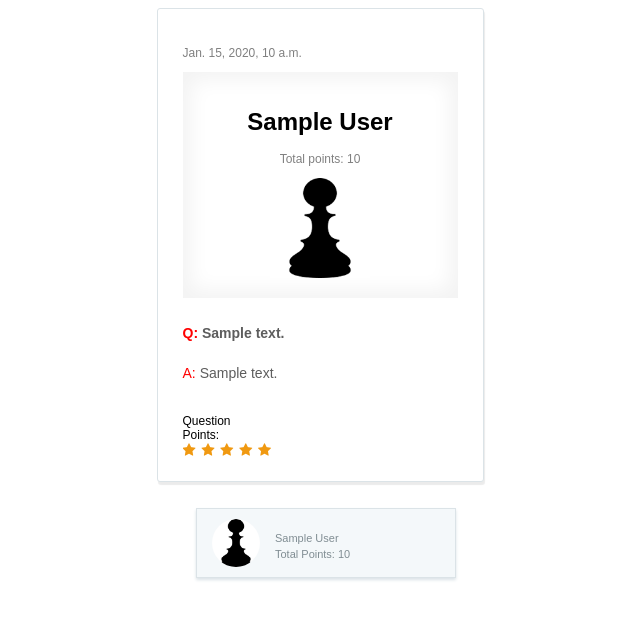
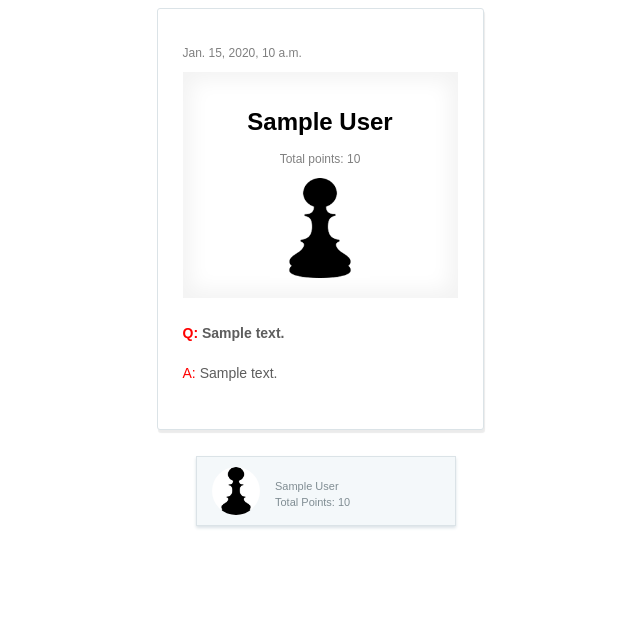
Before and after one commit to aelbarbary/tamkeen, a Django app: page /questionsHistory/ in a window 1280 px wide. Shown: the top 620 px of the page, without its empty margins (314-954 px from the left). Run offline with Django 3.2, Linux system fonts and the light colour scheme; tables that the repository leaves empty hold one stand-in row (values such as "Sample post").

Commit message:
remove stars

```diff
--- a/app/members/templates/questions-history.html
+++ b/app/members/templates/questions-history.html
@@ -20,17 +20,6 @@
               <p class="product-description"><strong><font style="color: red">Q: </font> {{question.text}}</strong></p>
 
               <p class="product-description"><font style="color: red">A: </font> {{question.answer}}</p>
-
-              <div class="product-rating">
-                  <div>
-                          <span>Question Points:</span>
-                          <span class="product-stars" style="width: 90px" >
-                              {% for i in scoreRange %}
-                                <i class="fa fa-star"></i>
-                              {% endfor%}
-                          </span>
-                  </div>
-              </div>
           </li>
         {% endfor %}
   </ul>
--- a/app/members/views.py
+++ b/app/members/views.py
@@ -61,34 +61,16 @@ def questionsHistory(request):
         q.totalPoints = QuestionAnswer.objects.filter(name = q.name).aggregate(Sum('score'))["score__sum"]
         score = answer[0].score
 
-        if score >= 320:
-            q.rankImage = "images/ranks/king.png"
-            q.rank = "King. you are the man!"
-        elif score >= 160:
-            q.rankImage = "images/ranks/prime-minister.png"
-            q.rank = "Prime Minister. Get 320 points to be the King!"
-        elif score >= 80:
-            q.rankImage = "images/ranks/rock.png"
-            q.rank = "Rock. Get 160 points to be a Prime Minister"
-        elif score >= 40:
-            q.rankImage = "images/ranks/bishop.png"
-            q.rank = "Bishop. you need to get to 80 points to be a Rock"
-        elif score >=20:
-            q.rankImage = "images/ranks/knight.png"
-            q.rank = "Knight. You need to have 40 points to be a Bishop"
-        else:
-            q.rankImage = "images/ranks/pawn.png"
-            q.rank = "Pawn. get 20 points to be a Knight"
+        rank =  getRank(score)
+        q.rankImage = rank["rankImage"]
+        q.rank = rank["rank"]
 
     personList = QuestionAnswer.objects.values('name').annotate(score = Sum('score')).order_by('-score')
     for person in personList:
         rank =  getRank(person["score"])
         person["rankImage"] = rank["rankImage"]
-        print(rank)
-        print(person)
 
-    context = {'questions': questions
-                , 'scoreRange': range(score),
+    context = {'questions': questions,
                 'personList': personList}
     return render(request, 'questions-history.html', context)
 
```
